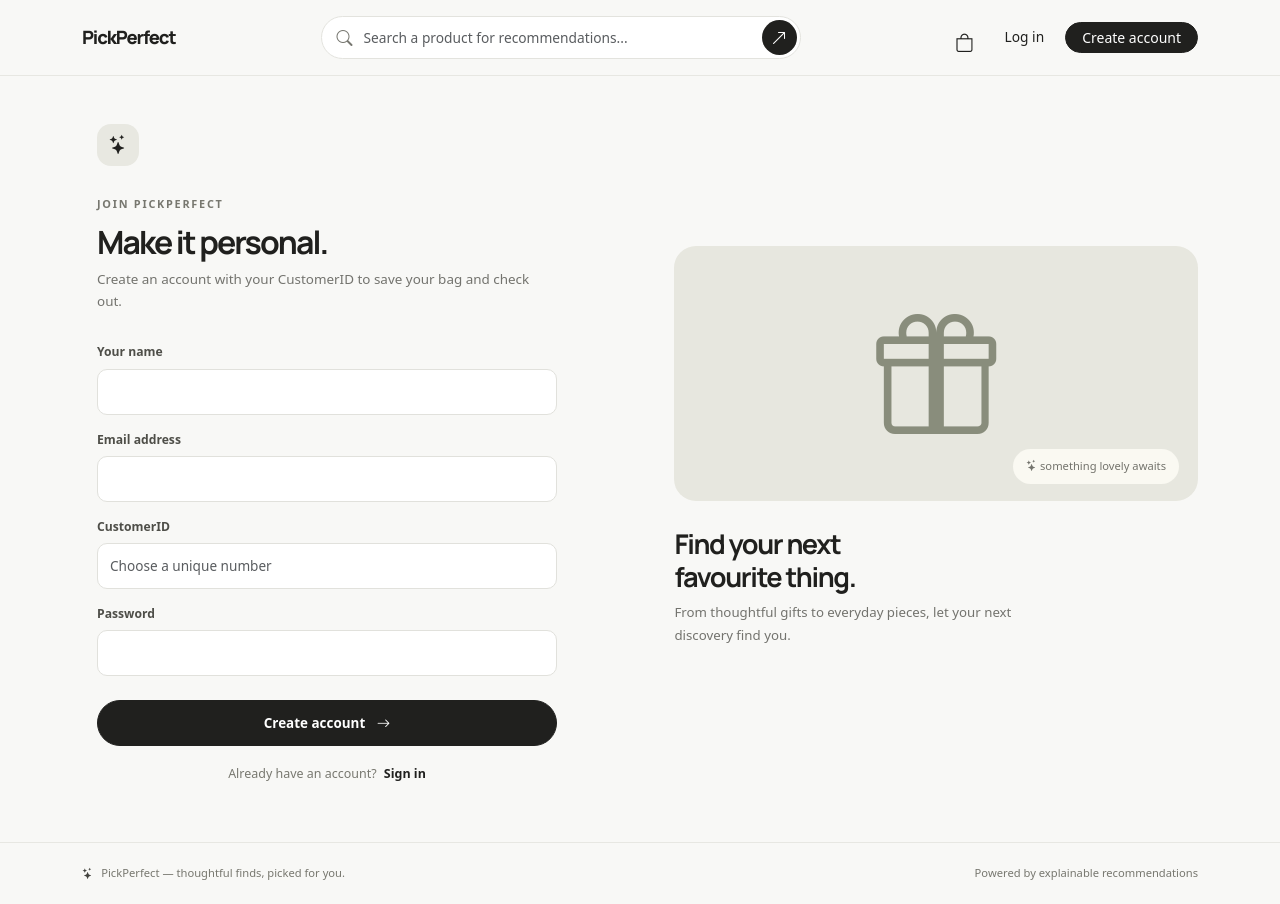
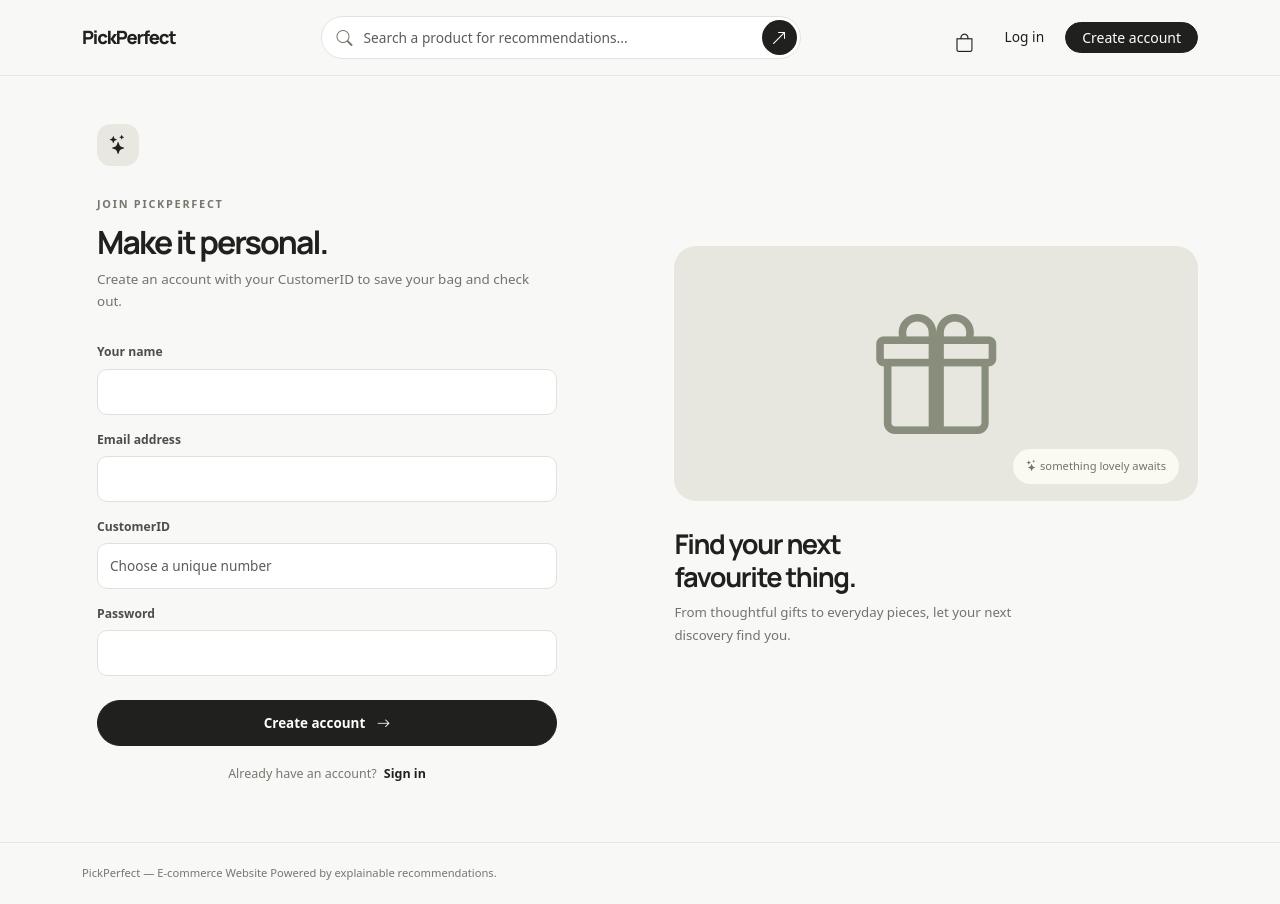
Before and after one commit to ujjwalkumar14b/Recommendation, a React (Vite) app in the folder frontend/: page /register in a window 1280 px wide. Built offline with nearby package versions, Linux system fonts and the light colour scheme.

Commit message:
Update footer text for clarity and branding

```diff
--- a/frontend/src/App.jsx
+++ b/frontend/src/App.jsx
@@ -31,8 +31,7 @@ export default function App() {
       </main>
       <footer className="site-footer">
         <div className="container d-flex flex-column flex-md-row justify-content-between gap-2">
-          <span><i className="bi bi-stars me-2" />PickPerfect — thoughtful finds, picked for you.</span>
-          <span>Powered by explainable recommendations</span>
+          <span className="text-center">PickPerfect — E-commerce Website Powered by explainable recommendations.</span>
         </div>
       </footer>
     </>
```
